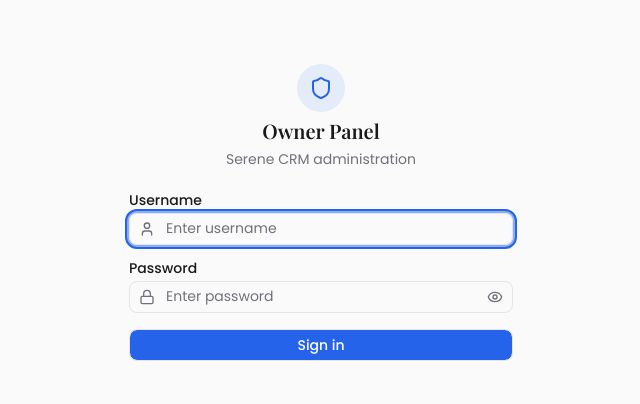
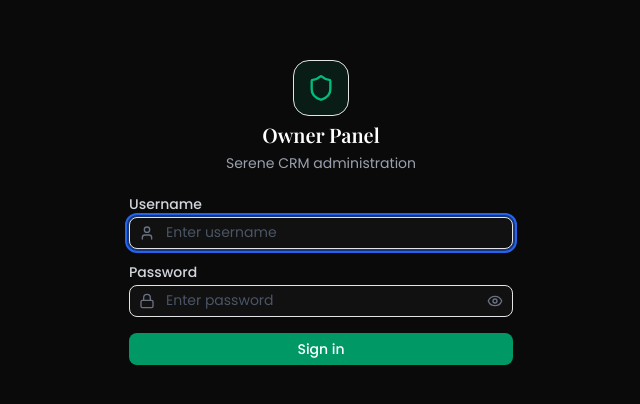
Before and after one commit to ghulewines23-dotcom/crmtool23, a Next.js app: page /owner/panel/2330 in a window 1280 px wide. Shown: the part 188-592 px from the top of the page, without its empty margins (319-959 px from the left). Built offline with nearby package versions, Linux system fonts and the light colour scheme; no server answers.

Commit message:
style: dark theme for owner panel login

```diff
--- a/src/app/owner/panel/2330/page.tsx
+++ b/src/app/owner/panel/2330/page.tsx
@@ -1,14 +1,12 @@
 "use client"
 
 import { useState, useEffect } from "react"
-import { useRouter } from "next/navigation"
 import { Shield, User, Lock, Eye, EyeOff } from "lucide-react"
 import { Button } from "@/components/ui/button"
 import { Input } from "@/components/ui/input"
 import { Label } from "@/components/ui/label"
 
 export default function OwnerPanelLoginPage() {
-  const router = useRouter()
   const [username, setUsername] = useState("")
   const [password, setPassword] = useState("")
   const [showPassword, setShowPassword] = useState(false)
@@ -16,7 +14,6 @@ export default function OwnerPanelLoginPage() {
   const [loading, setLoading] = useState(false)
   const [checking, setChecking] = useState(true)
 
-  // Check if already logged in as SERENE_OWNER
   useEffect(() => {
     let cancelled = false
     ;(async () => {
@@ -27,9 +24,7 @@ export default function OwnerPanelLoginPage() {
           window.location.href = "/platform"
           return
         }
-      } catch {
-        // Not logged in — stay on login page
-      }
+      } catch {}
       if (!cancelled) setChecking(false)
     })()
     return () => { cancelled = true }
@@ -62,42 +57,42 @@ export default function OwnerPanelLoginPage() {
 
   if (checking) {
     return (
-      <div className="flex min-h-screen items-center justify-center bg-[#fafafa]">
-        <div className="h-8 w-8 animate-spin rounded-full border-2 border-border border-t-primary" />
+      <div className="flex min-h-screen items-center justify-center bg-[#0a0a0a]">
+        <div className="h-8 w-8 animate-spin rounded-full border-2 border-gray-700 border-t-emerald-500" />
       </div>
     )
   }
 
   return (
-    <div className="flex min-h-screen items-center justify-center bg-[#fafafa] p-4">
+    <div className="flex min-h-screen items-center justify-center bg-[#0a0a0a] p-4">
       <div className="w-full max-w-sm space-y-6">
         <div className="space-y-1.5 text-center">
-          <div className="mx-auto flex h-12 w-12 items-center justify-center rounded-full bg-primary/10">
-            <Shield className="h-6 w-6 text-primary" />
+          <div className="mx-auto flex h-14 w-14 items-center justify-center rounded-2xl bg-emerald-500/10 border border-emerald-500/20">
+            <Shield className="h-7 w-7 text-emerald-500" />
           </div>
-          <h1 className="text-xl font-semibold text-[#1a1a1a]">Owner Panel</h1>
-          <p className="text-sm text-muted-foreground">
+          <h1 className="text-xl font-semibold text-white">Owner Panel</h1>
+          <p className="text-sm text-gray-400">
             Serene CRM administration
           </p>
         </div>
 
         <form onSubmit={handleSubmit} className="space-y-4">
           {error && (
-            <div className="rounded-lg border border-red-200 bg-red-50 px-4 py-3 text-[13px] text-red-700">
+            <div className="rounded-lg border border-red-500/20 bg-red-500/10 px-4 py-3 text-[13px] text-red-400">
               {error}
             </div>
           )}
 
           <div className="space-y-1.5">
-            <Label htmlFor="username">Username</Label>
+            <Label htmlFor="username" className="text-gray-300">Username</Label>
             <div className="relative">
-              <User className="absolute left-2.5 top-1/2 -translate-y-1/2 size-4 text-muted-foreground" />
+              <User className="absolute left-2.5 top-1/2 -translate-y-1/2 size-4 text-gray-500" />
               <Input
                 id="username"
                 placeholder="Enter username"
                 value={username}
                 onChange={(e) => setUsername(e.target.value)}
-                className="pl-9"
+                className="pl-9 bg-[#111] border-gray-800 text-white placeholder:text-gray-600 focus:border-emerald-500 focus:ring-emerald-500/20"
                 required
                 autoFocus
               />
@@ -105,29 +100,29 @@ export default function OwnerPanelLoginPage() {
           </div>
 
           <div className="space-y-1.5">
-            <Label htmlFor="password">Password</Label>
+            <Label htmlFor="password" className="text-gray-300">Password</Label>
             <div className="relative">
-              <Lock className="absolute left-2.5 top-1/2 -translate-y-1/2 size-4 text-muted-foreground" />
+              <Lock className="absolute left-2.5 top-1/2 -translate-y-1/2 size-4 text-gray-500" />
               <Input
                 id="password"
                 type={showPassword ? "text" : "password"}
                 placeholder="Enter password"
                 value={password}
                 onChange={(e) => setPassword(e.target.value)}
-                className="pl-9 pr-9"
+                className="pl-9 pr-9 bg-[#111] border-gray-800 text-white placeholder:text-gray-600 focus:border-emerald-500 focus:ring-emerald-500/20"
                 required
               />
               <button
                 type="button"
                 onClick={() => setShowPassword(!showPassword)}
-                className="absolute right-2.5 top-1/2 -translate-y-1/2 text-muted-foreground hover:text-foreground"
+                className="absolute right-2.5 top-1/2 -translate-y-1/2 text-gray-500 hover:text-gray-300"
               >
                 {showPassword ? <EyeOff className="size-4" /> : <Eye className="size-4" />}
               </button>
             </div>
           </div>
 
-          <Button type="submit" className="w-full" disabled={loading}>
+          <Button type="submit" className="w-full bg-emerald-600 hover:bg-emerald-700 text-white border-0" disabled={loading}>
             {loading ? "Signing in..." : "Sign in"}
           </Button>
         </form>
```
